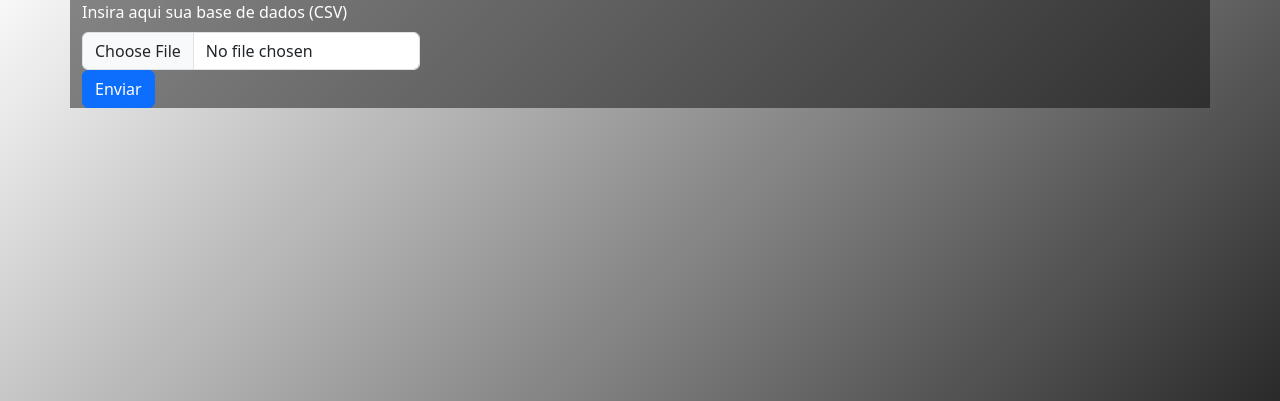
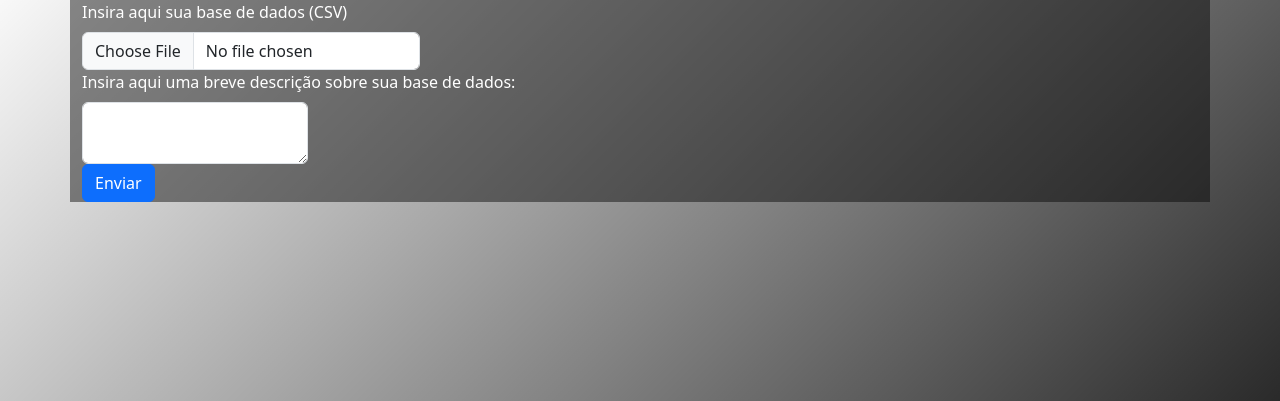
Before and after one commit to Jinkogule/Multi-Analyst, a Django app: page / in a window 1280 px wide. Shown: the part 56-457 px from the top of the page. Run offline with Django 4.2, Linux system fonts and the light colour scheme; some libraries are stand-ins or nearby versions.

Commit message:
inserção de campo para contextualização da base de dados como auxilio a uma melhor interpretação

```diff
--- a/analise_apriori/forms.py
+++ b/analise_apriori/forms.py
@@ -2,3 +2,4 @@ from django import forms
 
 class UploadFileForm(forms.Form):
     csv_file = forms.FileField()
+    context_description = forms.CharField()
--- a/main/templates/main/index.html
+++ b/main/templates/main/index.html
@@ -17,6 +17,9 @@
                 <label for="{{ form.csv_file.id_for_label }}" class="form-label">Insira aqui sua base de dados (CSV)</label>
                 <input class="form-control" style="width: auto" type="file" name="{{ form.csv_file.html_name }}" id="{{ form.csv_file.id_for_label }}" required>
 
+                <label for="{{ form.context_description.id_for_label }}" class="form-label">Insira aqui uma breve descrição sobre sua base de dados:</label>
+                <textarea class="form-control" style="width: auto" name="{{ form.context_description.html_name }}" id="{{ form.context_description.id_for_label }}" required></textarea>
+
                 <button type="submit" class="btn btn-primary">Enviar</button>
             </form>
         </div>
--- a/main/views.py
+++ b/main/views.py
@@ -36,10 +36,12 @@ def analise_basica(request):
             return HttpResponse(f'Erro ao gerar regras: {str(e)}')
 
         try:
+            context_description = form.cleaned_data['context_description']
+
             prompt = (
                 f"Os dados a seguir foram obtidos através de um processamento utilizando o algoritmo apriori sobre uma base de dados:\n{regras}\n\n"
+                f"Tais dados possuem o seguinte contexto:\n'{context_description}'\n\n"
                 f"Considere que a ideia é identificar padrões e insights úteis para usuários leigos em análise de dados, além disso, formate a resposta de maneira que o subtítulo de cada item seja igual ao conteúdo contido entre parenteses em cada item:\n"
-                f"Considerando que tais dados possuem o seguinte contexto: 'registros em tempo real de coordenadas de onibus em determinados momentos do dia':\n"
                 "1. Identifique padrões, tendências ou associações notáveis nos dados. (Padrões, tendências ou associações notáveis:)\n"
                 "2. Extraia insights gerais dessas associações. (Insights identificados:)\n"
                 "3. Explique como esses insights podem ser aplicados em um contexto prático. (Como estes insights podem ser úteis?)\n"
```
